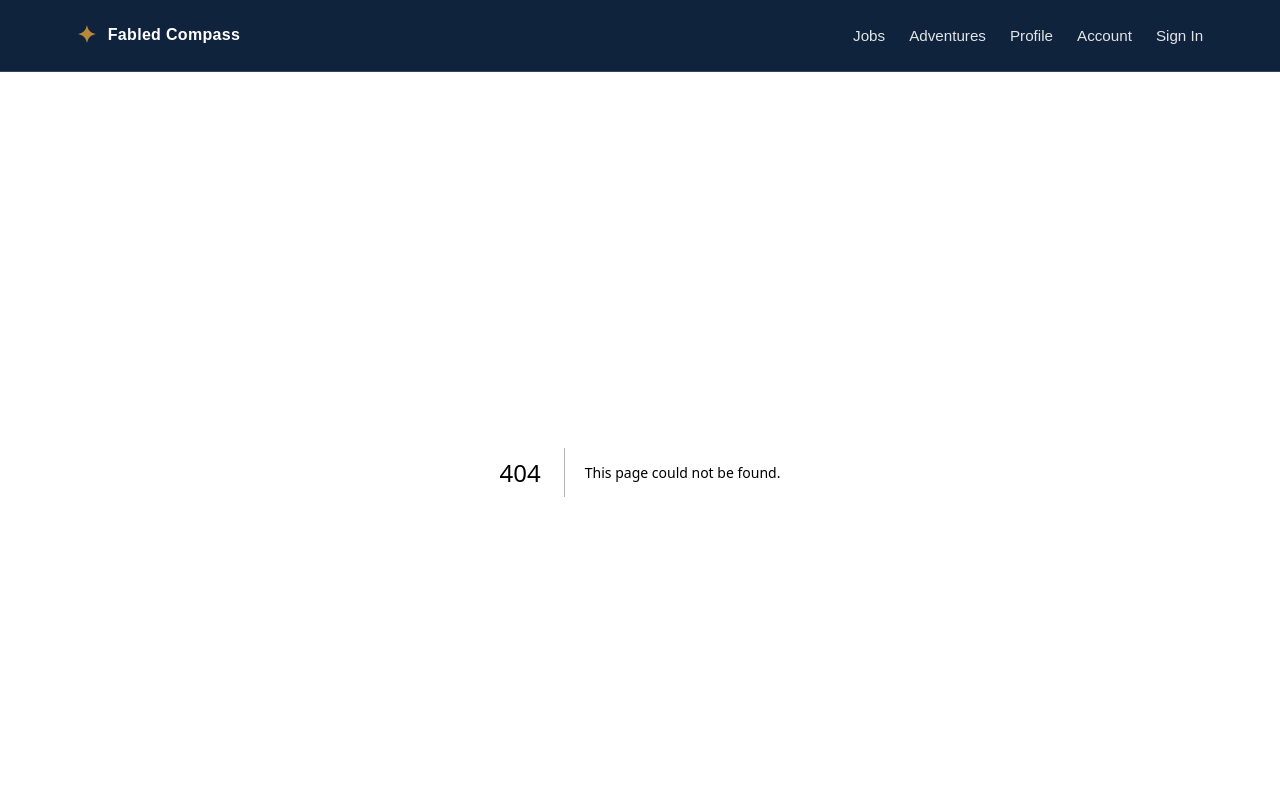
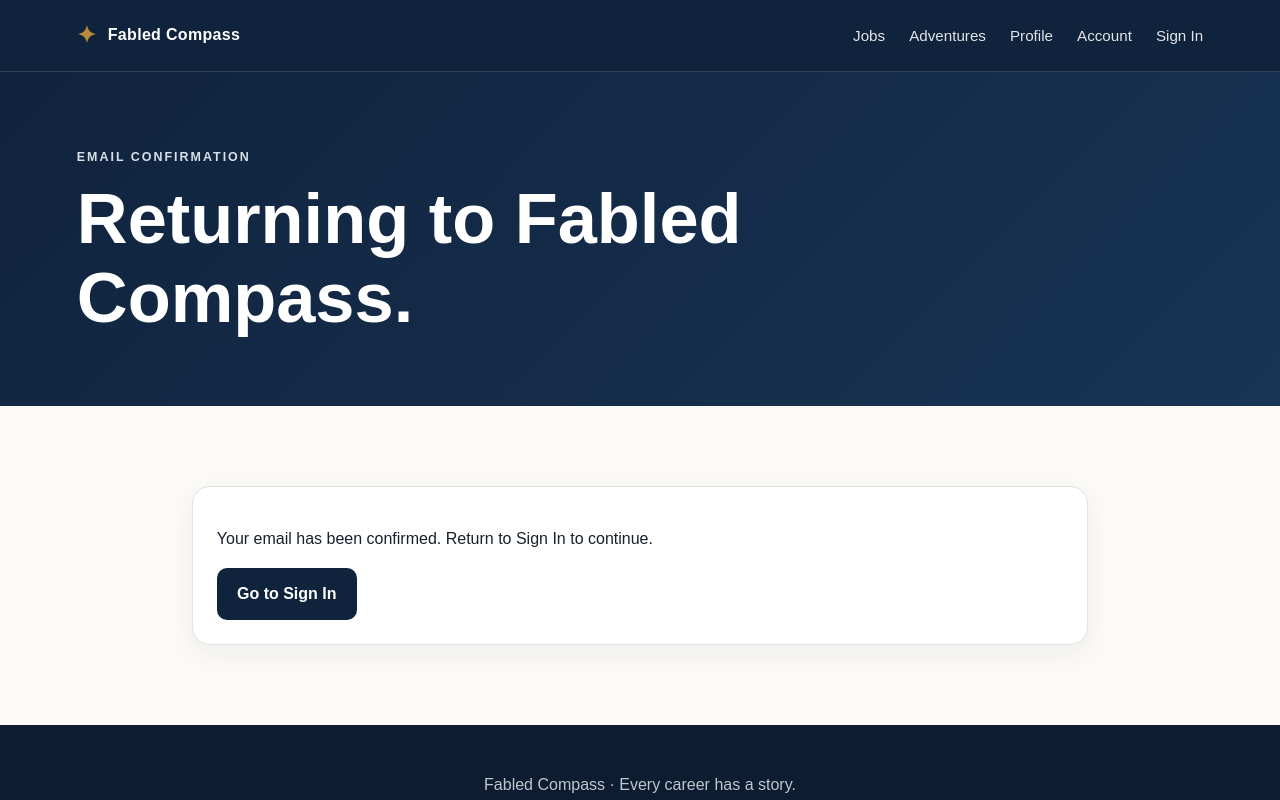
Before and after one commit to WykedSamurai/FabledCompass, a Next.js app: page /auth/confirm in a window 1280 px wide. Before the commit this address had no page. Shown: the top 800 px of the page. Built offline with nearby package versions, Linux system fonts and the light colour scheme; no server answers.

Commit message:
Add email confirmation landing page

```diff
--- /dev/null
+++ b/app/auth/confirm/page.tsx
@@ -0,0 +1,47 @@
+"use client";
+
+import { useEffect, useState } from "react";
+import { useRouter } from "next/navigation";
+import { createClient } from "../../../utils/supabase/client";
+
+export default function ConfirmPage() {
+  const router = useRouter();
+  const [message, setMessage] = useState("Confirming your email...");
+
+  useEffect(() => {
+    async function confirm() {
+      const supabase = createClient();
+      const { data, error } = await supabase.auth.getSession();
+
+      if (error) {
+        setMessage(error.message);
+        return;
+      }
+
+      if (data.session) {
+        router.replace("/account");
+        router.refresh();
+        return;
+      }
+
+      setMessage("Your email has been confirmed. Return to Sign In to continue.");
+    }
+
+    confirm();
+  }, [router]);
+
+  return (
+    <>
+      <section className="page-hero">
+        <p className="eyebrow">Email Confirmation</p>
+        <h1>Returning to Fabled Compass.</h1>
+      </section>
+      <section className="section section-narrow">
+        <article className="card auth-card">
+          <p role="status">{message}</p>
+          <a className="button button-dark" href="/login">Go to Sign In</a>
+        </article>
+      </section>
+    </>
+  );
+}
```
